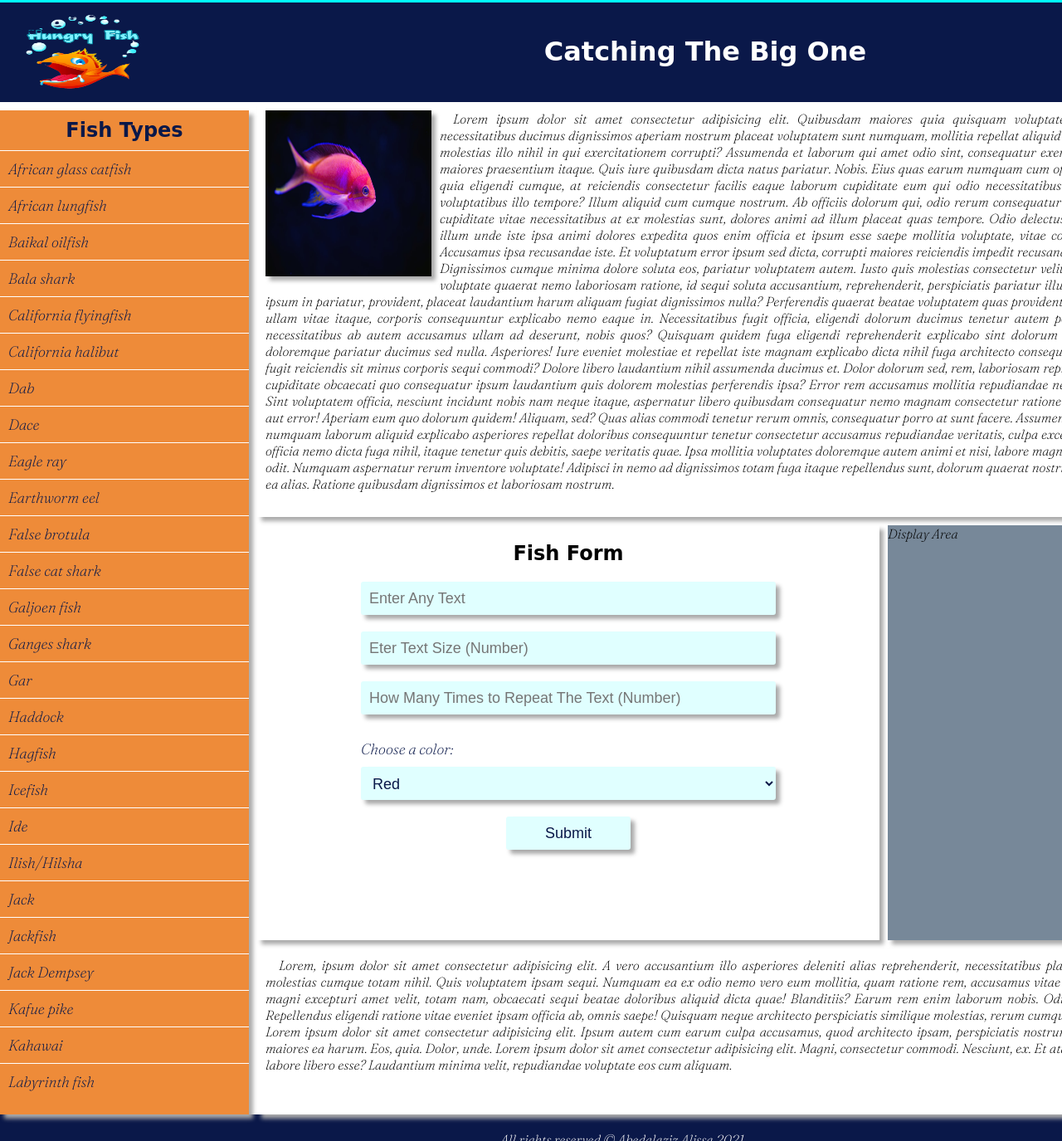
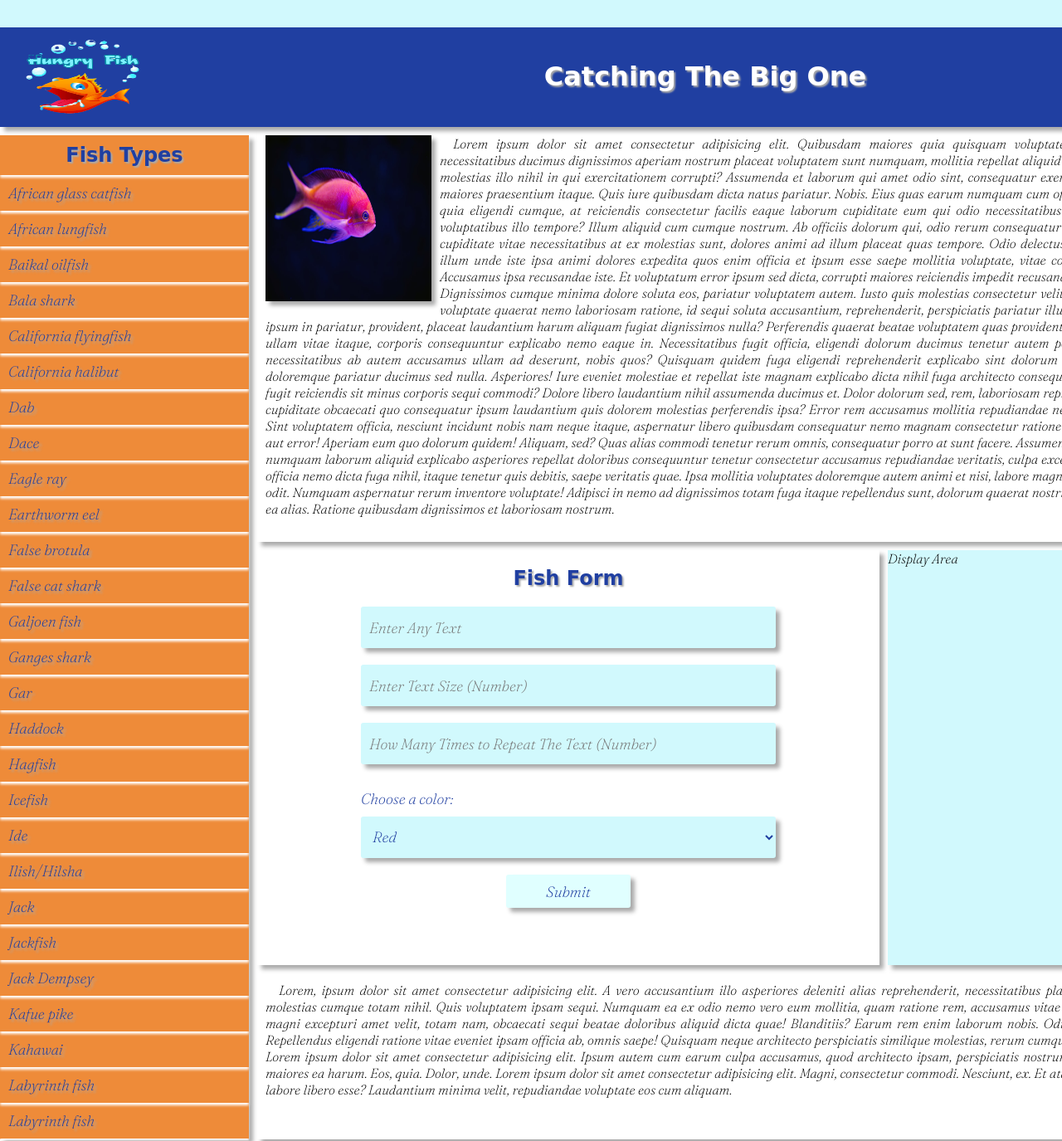
Before and after one commit to azez-alhoot/front-end-project, a plain HTML site: page index.html in a window 1280 px wide. Shown: the part 17-1392 px from the top of the page at 83% size. Drawn offline with Linux system fonts and the light colour scheme; a web font is replaced by a local one.

Commit message:
general style edits

```diff
--- a/index.html
+++ b/index.html
@@ -24,32 +24,39 @@
             <aside class="aside-items">
                 <h2>Fish Types</h2>
                 <ul>
-                    <li><a href="https://en.wikipedia.org/wiki/African_glass_catfish">African glass catfish</a></li>
-                    <li><a href="https://en.wikipedia.org/wiki/African_lungfish">African lungfish</a></li>
-                    <li><a href="https://en.wikipedia.org/wiki/Baikal_oilfish">Baikal oilfish</a></li>
-                    <li><a href="https://en.wikipedia.org/wiki/Bala_shark">Bala shark</a></li>
-                    <li><a href="https://en.wikipedia.org/wiki/California_flyingfish">California flyingfish</a></li>
-                    <li><a href="https://en.wikipedia.org/wiki/California_halibut">California halibut</a></li>
-                    <li><a href="https://en.wikipedia.org/wiki/Common_dab">Dab</a></li>
-                    <li><a href="https://en.wikipedia.org/wiki/Dace_(disambiguation)">Dace</a></li>
-                    <li><a href="https://en.wikipedia.org/wiki/Eagle_ray">Eagle ray</a></li>
-                    <li><a href="https://en.wikipedia.org/wiki/Earthworm_eel">Earthworm eel</a></li>
-                    <li><a href="https://en.wikipedia.org/wiki/False_brotula">False brotula</a></li>
-                    <li><a href="https://en.wikipedia.org/wiki/False_cat_shark">False cat shark</a></li>
-                    <li><a href="https://en.wikipedia.org/wiki/Galjoen_fish">Galjoen fish</a></li>
-                    <li><a href="https://en.wikipedia.org/wiki/Ganges_shark">Ganges shark</a></li>
-                    <li><a href="https://en.wikipedia.org/wiki/Gar">Gar</a></li>
-                    <li><a href="https://en.wikipedia.org/wiki/Haddock">Haddock</a></li>
-                    <li><a href="https://en.wikipedia.org/wiki/Hagfish">Hagfish</a></li>
-                    <li><a href="https://en.wikipedia.org/wiki/Channichthyidae">Icefish</a></li>
-                    <li><a href="https://en.wikipedia.org/wiki/Ide_(fish)">Ide</a></li>
-                    <li><a href="https://en.wikipedia.org/wiki/Ilish">Ilish/Hilsha</a></li>
-                    <li><a href="https://en.wikipedia.org/wiki/Jack_(disambiguation)#Fish">Jack</a></li>
-                    <li><a href="https://en.wikipedia.org/wiki/Jack_(disambiguation)#Fish">Jackfish</a></li>
-                    <li><a href="https://en.wikipedia.org/wiki/Jack_Dempsey_(fish)">Jack Dempsey</a></li>
-                    <li><a href="https://en.wikipedia.org/wiki/Kafue_pike">Kafue pike</a></li>
-                    <li><a href="https://en.wikipedia.org/wiki/Kahawai">Kahawai</a></li>
-                    <li><a href="https://en.wikipedia.org/wiki/Labyrinth_fish">Labyrinth fish</a></li>
+                    <li><a href="https://en.wikipedia.org/wiki/African_glass_catfish" target="_blank">African glass
+                            catfish</a></li>
+                    <li><a href="https://en.wikipedia.org/wiki/African_lungfish" target="_blank">African lungfish</a>
+                    </li>
+                    <li><a href="https://en.wikipedia.org/wiki/Baikal_oilfish" target="_blank">Baikal oilfish</a></li>
+                    <li><a href="https://en.wikipedia.org/wiki/Bala_shark" target="_blank">Bala shark</a></li>
+                    <li><a href="https://en.wikipedia.org/wiki/California_flyingfish" target="_blank">California
+                            flyingfish</a></li>
+                    <li><a href="https://en.wikipedia.org/wiki/California_halibut" target="_blank">California
+                            halibut</a></li>
+                    <li><a href="https://en.wikipedia.org/wiki/Common_dab" target="_blank">Dab</a></li>
+                    <li><a href="https://en.wikipedia.org/wiki/Dace_(disambiguation)" target="_blank">Dace</a></li>
+                    <li><a href="https://en.wikipedia.org/wiki/Eagle_ray" target="_blank">Eagle ray</a></li>
+                    <li><a href="https://en.wikipedia.org/wiki/Earthworm_eel" target="_blank">Earthworm eel</a></li>
+                    <li><a href="https://en.wikipedia.org/wiki/False_brotula" target="_blank">False brotula</a></li>
+                    <li><a href="https://en.wikipedia.org/wiki/False_cat_shark" target="_blank">False cat shark</a></li>
+                    <li><a href="https://en.wikipedia.org/wiki/Galjoen_fish" target="_blank">Galjoen fish</a></li>
+                    <li><a href="https://en.wikipedia.org/wiki/Ganges_shark" target="_blank">Ganges shark</a></li>
+                    <li><a href="https://en.wikipedia.org/wiki/Gar" target="_blank">Gar</a></li>
+                    <li><a href="https://en.wikipedia.org/wiki/Haddock" target="_blank">Haddock</a></li>
+                    <li><a href="https://en.wikipedia.org/wiki/Hagfish" target="_blank">Hagfish</a></li>
+                    <li><a href="https://en.wikipedia.org/wiki/Channichthyidae" target="_blank">Icefish</a></li>
+                    <li><a href="https://en.wikipedia.org/wiki/Ide_(fish)" target="_blank">Ide</a></li>
+                    <li><a href="https://en.wikipedia.org/wiki/Ilish" target="_blank">Ilish/Hilsha</a></li>
+                    <li><a href="https://en.wikipedia.org/wiki/Jack_(disambiguation)#Fish" target="_blank">Jack</a></li>
+                    <li><a href="https://en.wikipedia.org/wiki/Jack_(disambiguation)#Fish" target="_blank">Jackfish</a>
+                    </li>
+                    <li><a href="https://en.wikipedia.org/wiki/Jack_Dempsey_(fish)" target="_blank">Jack Dempsey</a>
+                    </li>
+                    <li><a href="https://en.wikipedia.org/wiki/Kafue_pike" target="_blank">Kafue pike</a></li>
+                    <li><a href="https://en.wikipedia.org/wiki/Kahawai" target="_blank">Kahawai</a></li>
+                    <li><a href="https://en.wikipedia.org/wiki/Labyrinth_fish" target="_blank">Labyrinth fish</a></li>
+                    <li><a href="https://en.wikipedia.org/wiki/Labyrinth_fish" target="_blank">Labyrinth fish</a></li>
                 </ul>
             </aside>
             <section class="content">
@@ -106,7 +113,7 @@
                 <form>
                     <input class="npt" type="text" placeholder="Enter Any Text">
                     <br>
-                    <input class="npt" type="number" placeholder="Eter Text Size (Number)">
+                    <input class="npt" type="number" placeholder="Enter Text Size (Number)">
                     <br>
                     <input class="npt" type="number" placeholder="How Many Times to Repeat The Text (Number)">
                     <br>
--- a/resources/css/index.css
+++ b/resources/css/index.css
@@ -6,22 +6,35 @@
     box-sizing: border-box;
 }
 
+/* Hide scrollbar for Chrome, Safari and Opera */
+body::-webkit-scrollbar {
+    display: none;
+}
+
+  /* Hide scrollbar for IE, Edge and Firefox */
+  body {
+    -ms-overflow-style: none;  /* IE and Edge */
+    scrollbar-width: none;  /* Firefox */
+}
+
 header, aside, section, footer, main {
     display: block;
 }
 
 body {
-    background-color: cyan;
+    background-color: #D1F9FD;
     font-family: 'Fraunces', serif;
 
 }
 .container {
     width: 1500px;
-    margin: 20px auto;
+    margin: 50px auto;
+    background-color: white;
 }
 
 h1, h2 {
     font-family: 'Akaya Kanadaka', cursive;
+    text-shadow: 2px 2px 2px #aaaaaa;
 }
 
 header {
@@ -29,9 +42,11 @@ header {
     position: sticky;
     top: 0;
     height: 120px;
-    background-color: #0A1849;
+    background-color: #203FA1;
+    box-shadow: 5px 5px 5px #aaaaaa;
     color: white;
     text-align: center;
+    z-index: 1;
 }
 
 .logo {
@@ -69,29 +84,34 @@ header {
 }
 
 .aside-items h2 {
-    border-bottom: 1px solid white;
+    /* border-bottom: 1px solid white; */
+    box-shadow: 0px 3px 3px white;
     text-align: center;
     padding: 10px;
-    color:#0A1849;
+    color:#203FA1;
 }
 .aside-items ul li a{
     text-decoration: none;
-    color: #0A1849;
+    color: #203FA1;
     font-size: 18px;
+    font-weight: bold;
+    text-shadow: 3px 3px 3px #aaaaaa;
+
 }
 
 .aside-items ul li a:hover {
-    color: blue;
+    color: #7CEFFA;
+    text-shadow: none;
 }
 
 .aside-items ul li {
     padding: 10px 10px;
-    border-bottom: 1px solid white;
+    box-shadow: 0px 3px 3px white;
     list-style: none;
 }
 
 .aside-items ul li:last-child{
-    border-bottom: none;
+    box-shadow: 0px 2px 2px white;
 }
 
 .content {
@@ -126,6 +146,7 @@ header {
 
 .form-area h2 {
     padding: 20px 0 0 0;
+    color: #203FA1;
 }
 
 .form-area form {
@@ -139,19 +160,21 @@ header {
     border: none;
     border-radius: 3px;
     box-shadow: 5px 5px 5px #aaaaaa;
-    color: #0A1849;
+    color: #203FA1;
     width: 500px;
-    height: 40px;
+    height: 50px;
     margin-bottom: 20px;
     font-size: 18px;
-    background-color: lightcyan;
+    font-family: 'Fraunces', serif;
+    background-color: #D1F9FD;
     padding: 10px;
 }
 
 .form-area form .npt:focus {
-    background-color: #0A1849;
+    background-color: #203FA1;
+    border: 5px solid #203FA1;
+    border-radius: 3px;
     color: white;
-    border: none;
 }
 
 .form-area form button {
@@ -162,24 +185,25 @@ header {
     border-radius: 3px;
     background-color: lightcyan;
     font-size: 18px;
-    color: #0A1849;
+    font-family: 'Fraunces', serif;
+    color: #203FA1;
 }
 
 .form-area form button:hover {
-    background-color: #0A1849;
+    background-color: #203FA1;
     color: white;
 }
 
 .choose-color-lable {
     float: left;
     padding: 10px 0;
-    color: #0A1849;
+    color: #203FA1;
     font-size: 18px;
 }
 
 .display-area {
     box-shadow: 5px 5px 5px #aaaaaa;
-    background-color: lightslategray;
+    background-color: #D1F9FD;
     grid-column-start: 3;
     grid-column-end: 4;
 }
@@ -202,9 +226,10 @@ footer{
     width: 100%;
     height: 60px;
     box-shadow: 5px 5px 5px #aaaaaa;
-    background-color: #0A1849;
+    background-color: #203FA1;
     text-align: center;
     color: white;
+    margin-top: 10px;
 }
 
 footer p{
```
